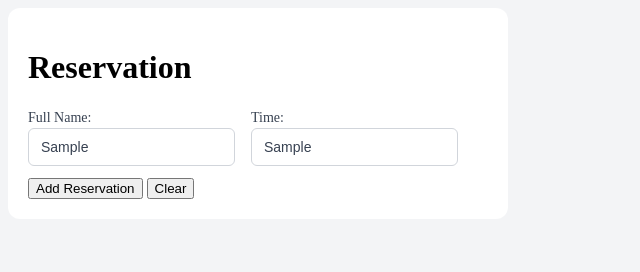
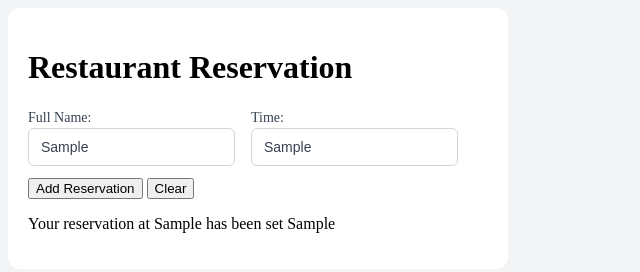
Before and after one commit to RKY124/Unit3Notes, a plain HTML site: page userInteractionProject.html in a window 1280 px wide. Both pictures are taken after typing "Sample", "Sample" into the empty fields and a click on the button "Add Reservation". Shown: the whole page, without its empty margins (0-640 px from the left). Drawn offline with Linux system fonts and the light colour scheme.

Commit message:
final commit

```diff
--- a/userInteractionProject.html
+++ b/userInteractionProject.html
@@ -2,13 +2,13 @@
 <html lang="en">
 <head>
     <meta charset="UTF-8">
-    <title>Title</title>
+    <title>Restaurant Reservation</title>
     <link href="style.css" rel="stylesheet" type="text/css" />
 </head>
 <body>
 <div class="container">
     <div class="content">
-        <h1>Reservation</h1>
+        <h1>Restaurant Reservation</h1>
                 <div class="row">
                     <div>
                         <label for="full">Full Name:</label>
@@ -21,20 +21,27 @@
                 </div>
         <button id="add">Add Reservation</button>
         <button id="clear">Clear</button>
+        <div id = "all">
+        </div>
     </div>
 </div>
 <script>
+
     const fullName = document.getElementById('full');
-    const time = document.getElementById('time')
+    const time = document.getElementById('time');
     const addButton = document.getElementById('add');
     const clearButton = document.getElementById('clear');
+    const all = document.getElementById('all');
 
     addButton.addEventListener('click', function(e){
-
+        const newReservation = document.createElement("p")
+        newReservation.innerHTML = `Your reservation at ${time.value} has been set ${full.value}`
+        all.appendChild(newReservation);
     })
     clearButton.addEventListener('click', function(e){
     fullName.value = " ";
     time.value = " ";
+    all.innerHTML = " ";
     })
 </script>
 </body>
```
